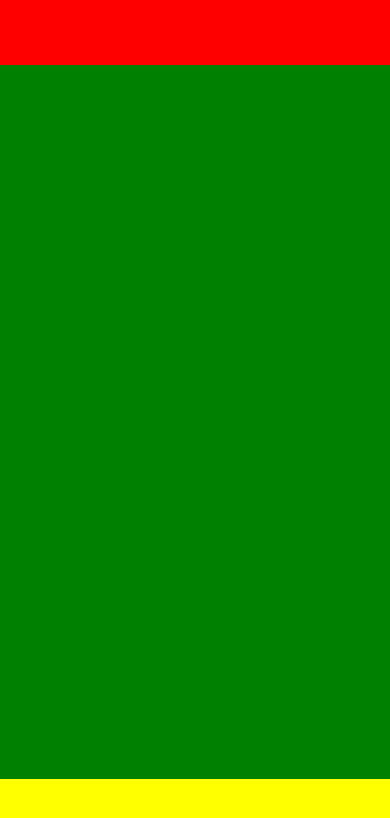
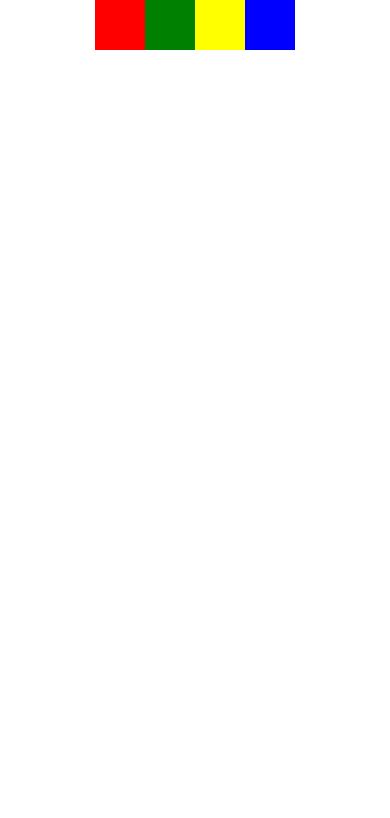
Before and after one commit to klenivingeri/App-React, a React Native app: screen / in a window 390 px wide. Shown: the top 818 px of the page. Built offline with nearby package versions, Linux system fonts and the light colour scheme.

Commit message:
Column and row

```diff
--- a/App.js
+++ b/App.js
@@ -7,11 +7,15 @@ class App extends Component{
 
   render(){
     return(
-      <View style={{flex:1,backgroundColor:'#222'}}>
+      <View style={{  flex:1,
+                      flexDirection:'row',
+                      alignItems:'flex-start',
+                      justifyContent:'center'}}>
 
-          <View style={ {height:65,  backgroundColor:'red'} } />
-          <View style={ {flex:1,  backgroundColor:'green'} } />
-          <View style={ {height:65,  backgroundColor:'yellow'} } />
+          <View style={ {height:50, width:50,  backgroundColor:'red'} } />
+          <View style={ {height:50, width:50, backgroundColor:'green'} } />
+          <View style={ {height:50, width:50, backgroundColor:'yellow'} } />
+          <View style={ {height:50, width:50, backgroundColor:'blue'} } />
 
 
       </View>
@@ -22,3 +26,17 @@ class App extends Component{
 
 
 export default App;
+
+/**
+ ***  justifyContent:
+ * - flex-start
+ * - center
+ * - flex-end
+ * - space-around
+ *
+ *** alignItems:
+ * - flex-start
+ * - center
+ * - flex-end
+ *
+ */
```
